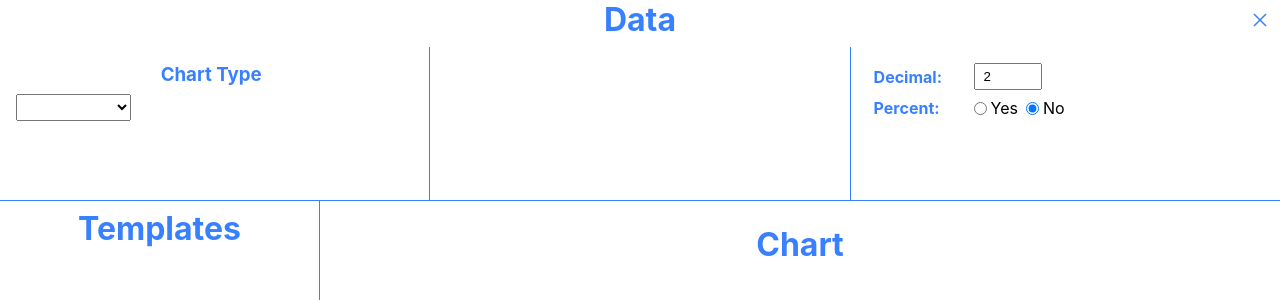
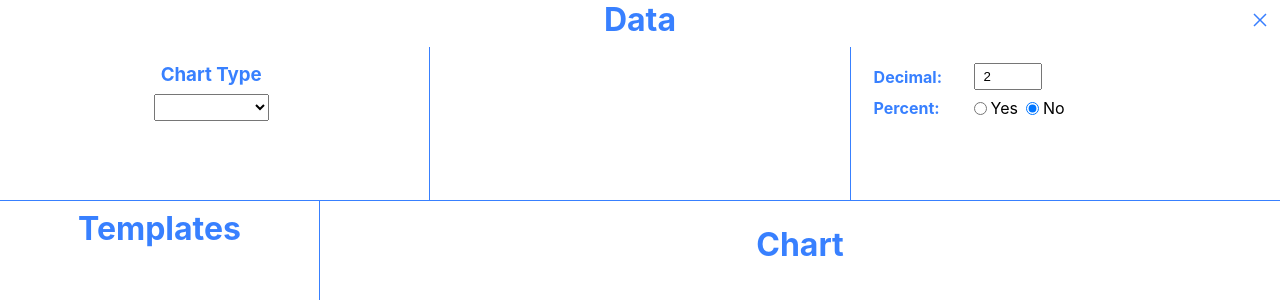
Before and after one commit to michaelcalvinwood/instant-charts, a React (Create React App) app: page / in a window 1280 px wide. Shown: the top 300 px of the page. Built offline with nearby package versions, Linux system fonts and the light colour scheme.

Commit message:
added align property to Input component

```diff
--- a/src/Components/Data.jsx
+++ b/src/Components/Data.jsx
@@ -545,6 +545,7 @@ function Data({option, updateOption, setSelection}) {
                 { !option.info.chartType && <h3 className='Data__chart-type-header'>Chart Type</h3> }
                 <Input
                     type='select'
+                    align='center'
                     keyVal='chartType'
                     selectValues={['', 'bar', 'line', 'pie', 'grouped bar']}
                     option={option}
--- a/src/Components/Input.jsx
+++ b/src/Components/Input.jsx
@@ -3,7 +3,7 @@ import React from 'react';
 import { get, set, cloneDeep, clone } from 'lodash';
 
 function Input({type, option, optionPath, updateOption, placeholder, width, label,
-    keyVal, selectValues, max, min, step, rows}) {
+    keyVal, selectValues, max, min, step, rows, align}) {
 
     const capitalizeAllWords = sentence => {
         const words = sentence.split(" ");
@@ -68,7 +68,7 @@ function Input({type, option, optionPath, updateOption, placeholder, width, labe
               )
         case 'textarea':
             return (
-                <div className="input__container"
+                <div className={align ? `input__container input__container--${align}` : 'input__container' }
                     style={{
                         width: width ? width : '100%'
                     }}
@@ -124,7 +124,7 @@ function Input({type, option, optionPath, updateOption, placeholder, width, labe
             )
         case 'select':
             return (
-                <div className="input__container input__container--left"
+                <div className={align ? `input__container input__container--${align}` : 'input__container' }
                     style={{
                         width: width ? width : '100%'
                     }}
--- a/src/Components/Input.scss
+++ b/src/Components/Input.scss
@@ -7,7 +7,9 @@
 
         &--left {
             justify-content: flex-start;
-
+        }
+        &--center {
+            justify-content: center;
         }
     }
     &__select {
--- a/src/Components/SubTitle.jsx
+++ b/src/Components/SubTitle.jsx
@@ -18,7 +18,6 @@ function SubTitle({option, updateOption, setSelection}) {
                         optionPath='title[0].subtext'
 
                     />
-
                     <Input
                         label="Font Size:"
                         type="number"
@@ -29,6 +28,17 @@ function SubTitle({option, updateOption, setSelection}) {
                         updateOption={updateOption}
                         optionPath='title[0].subtextStyle.fontSize'
                     />
+                    <Input
+                        label="Line Height:"
+                        type="number"
+                        min={1}
+                        max={148}
+                        step={1}
+                        option={option}
+                        updateOption={updateOption}
+                        optionPath='title[0].subtextStyle.lineHeight'
+                    />
+
                 </div>
                 <div className="SubTitle__section-middle">
 
--- a/src/Components/Title.jsx
+++ b/src/Components/Title.jsx
@@ -50,6 +50,7 @@ function Title({option, updateOption, setSelection}) {
                     />
                     <Input
                         type='select'
+                        align='left'
                         label='Font Weight'
                         keyVal='titleFontWeigth'
                         selectValues={['normal', 'bold', 'bolder', 'lighter']}
```
